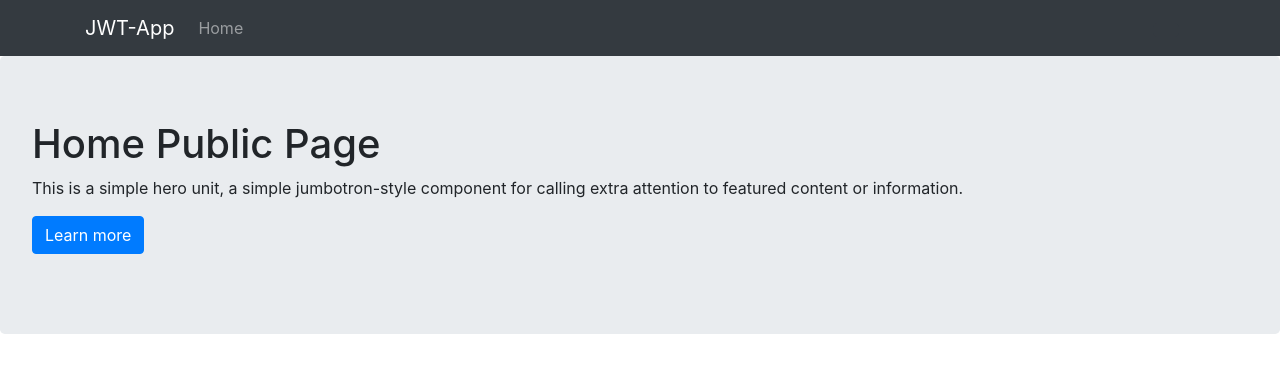
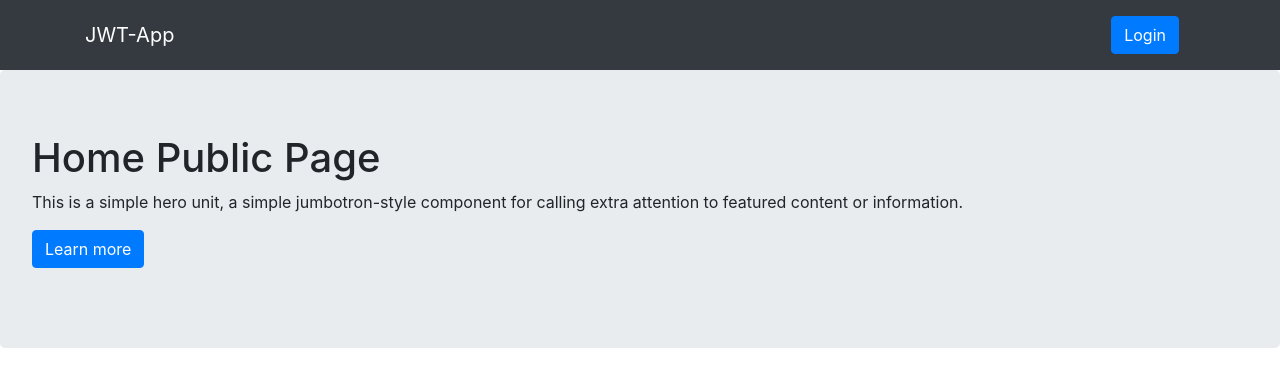
Before and after one commit to muhhylmi/Aplikasi-JWT, a React (Create React App) app: page / in a window 1280 px wide. Shown: the top 386 px of the page. Built offline with nearby package versions, Linux system fonts and the light colour scheme.

Commit message:
membuat halaman terproteksi dan menu baru setelah login

```diff
--- a/src/component/HomeComp.js
+++ b/src/component/HomeComp.js
@@ -1,9 +1,14 @@
 import React, { useContext } from "react";
 import { Jumbotron, Button } from "react-bootstrap";
+import { Redirect } from "react-router-dom";
 import { AuthContext } from "../App";
 
 function HomeComp() {
   const { state, dispatch } = useContext(AuthContext);
+
+  if (!state.isAuthenticated) {
+    return <Redirect to="/login" />;
+  }
   return (
     <Jumbotron>
       <h1>Hello, {state.user}</h1>
--- a/src/component/LoginComp.js
+++ b/src/component/LoginComp.js
@@ -15,7 +15,7 @@ import { AuthContext } from "../App";
 const qs = require("querystring");
 const api_url = "http://localhost:3001";
 
-function LoginComp() {
+function LoginComp(props) {
   const { dispatch } = useContext(AuthContext);
 
   const initialState = {
@@ -61,6 +61,7 @@ function LoginComp() {
             type: "LOGIN",
             payload: res.data,
           });
+          props.history.push("/dashboard");
         } else {
           setData({
             ...data,
--- a/src/component/MenuComp.js
+++ b/src/component/MenuComp.js
@@ -1,10 +1,29 @@
 import React, { useContext } from "react";
 import { Button, Container, Nav, Navbar } from "react-bootstrap";
+import { NavLink } from "react-router-dom";
 import { AuthContext } from "../App";
 
 function MenuComp() {
   const { state, dispatch } = useContext(AuthContext);
 
+  if (!state.isAuthenticated) {
+    return (
+      <Navbar bg="dark" variant="dark" expand="lg">
+        <Container>
+          <Navbar.Brand href="#home">JWT-App</Navbar.Brand>
+          <Navbar.Toggle aria-controls="basic-navbar-nav" />
+          <Navbar.Collapse id="basic-navbar-nav">
+            <Nav className="mr-auto"></Nav>
+            <Nav.Link className="ml-auto">
+              <NavLink to="/login">
+                <Button>Login</Button>
+              </NavLink>
+            </Nav.Link>
+          </Navbar.Collapse>
+        </Container>
+      </Navbar>
+    );
+  } else {
     return (
       <Navbar bg="dark" variant="dark" expand="lg">
         <Container>
@@ -12,7 +31,12 @@ function MenuComp() {
           <Navbar.Toggle aria-controls="basic-navbar-nav" />
           <Navbar.Collapse id="basic-navbar-nav">
             <Nav className="mr-auto">
-            <Nav.Link href="/homepage">Home</Nav.Link>
+              <NavLink to="/dashboard" className="nav-link">
+                Home
+              </NavLink>
+              <NavLink to="/transaksi" className="nav-link">
+                Transaksi
+              </NavLink>
             </Nav>
             <Nav.Link className="ml-auto">
               <Button
@@ -23,7 +47,7 @@ function MenuComp() {
                   })
                 }
               >
-              {state.isAuthenticated && "LOGOUT"}
+                Logout
               </Button>
             </Nav.Link>
           </Navbar.Collapse>
@@ -31,5 +55,6 @@ function MenuComp() {
       </Navbar>
     );
   }
+}
 
 export default MenuComp;
--- a/src/component/Transaksi.js
+++ b/src/component/Transaksi.js
@@ -1,7 +1,13 @@
-import React from "react";
+import React, { useContext } from "react";
 import { Button, Jumbotron } from "react-bootstrap";
+import { Redirect } from "react-router-dom";
+import { AuthContext } from "../App";
 
 function Transaksi() {
+  const { state, dispatch } = useContext(AuthContext);
+  if (!state.isAuthenticated) {
+    return <Redirect to="/login" />;
+  }
   return (
     <Jumbotron>
       <h1>Transaksi</h1>
```
Also changed, not shown: 1 other file (tests, documents, lock files or other folders). Lines whose indentation alone changed are shown as unchanged.
